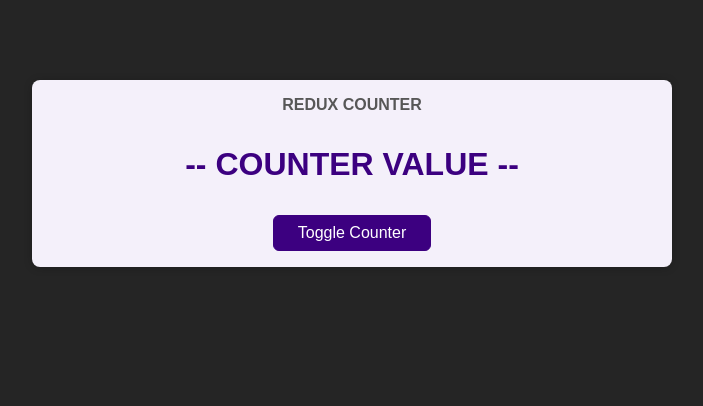
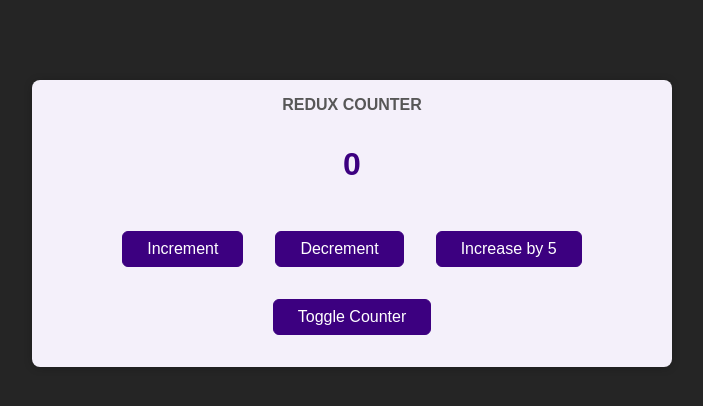
Before and after one commit to keroken/max-redux-basic, a React (Create React App) app: page / in a window 1280 px wide. Shown: the top 406 px of the page, without its empty margins (288-991 px from the left). Built offline with nearby package versions, Linux system fonts and the light colour scheme.

Commit message:
add  redux functions to Counter

```diff
--- a/src/components/Counter.js
+++ b/src/components/Counter.js
@@ -1,12 +1,38 @@
+import { useSelector, useDispatch } from 'react-redux';
+import { counterActions } from '../store';
+
 import classes from './Counter.module.css';
 
 const Counter = () => {
-  const toggleCounterHandler = () => {};
+  const dispatch = useDispatch();
+  const counter = useSelector(state => state.counter);
+  const showCounter = useSelector(state => state.showCounter);
+
+  const incrementHandler = () => {
+    dispatch(counterActions.increment());
+  };
+
+  const decrementHandler = () => {
+    dispatch(counterActions.decrement());
+  };
+
+  const increaseHandler = () => {
+    dispatch(counterActions.increase(5));
+  };
+
+  const toggleCounterHandler = () => {
+    dispatch(counterActions.toggle());
+  };
 
   return (
     <main className={classes.counter}>
       <h1>Redux Counter</h1>
-      <div className={classes.value}>-- COUNTER VALUE --</div>
+      {showCounter && <div className={classes.value}>{counter}</div>}
+      <div>
+        <button onClick={incrementHandler}>Increment</button>
+        <button onClick={decrementHandler}>Decrement</button>
+        <button onClick={increaseHandler}>Increase by 5</button>
+      </div>
       <button onClick={toggleCounterHandler}>Toggle Counter</button>
     </main>
   );
--- a/src/components/Counter.module.css
+++ b/src/components/Counter.module.css
@@ -21,3 +21,7 @@
   margin: 2rem 0;
   font-weight: bold;
 }
+
+.counter button {
+  margin: 1rem;
+}
```
